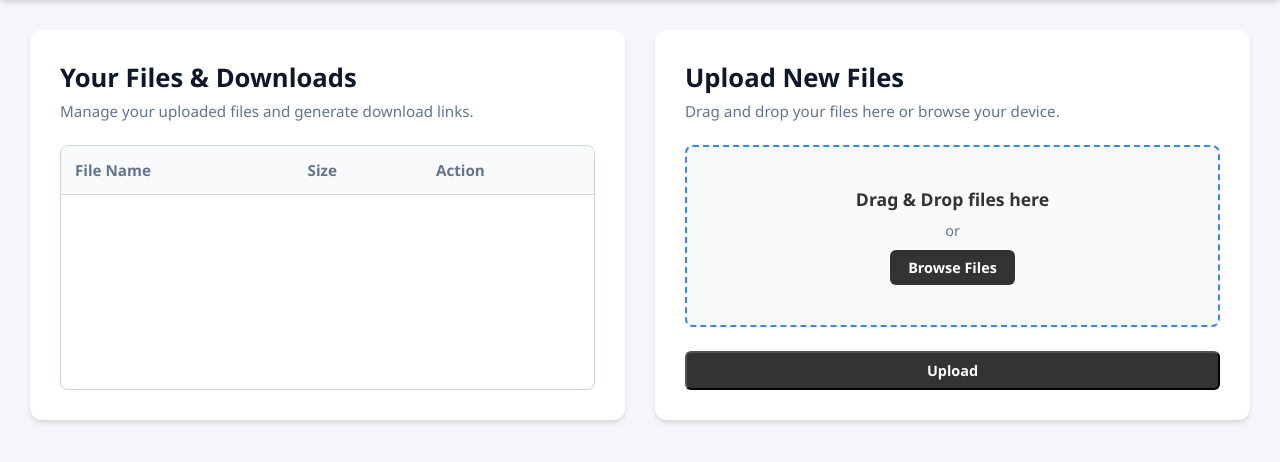
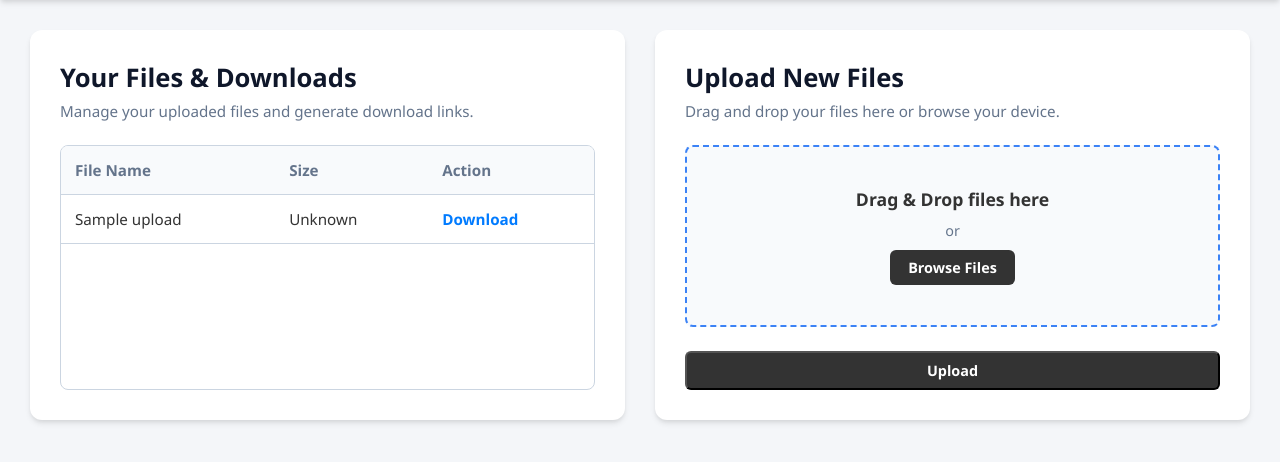
Before and after one commit to Conder65/CyberSecurity, a PHP site: page /dashboard.php in a window 1280 px wide. Shown: the part 61-523 px from the top of the page. Run offline with PHP 8.4, Linux system fonts and the light colour scheme; the visitor is signed in with stand-in values (Sample User, id 1); tables that the repository leaves empty or names only in its code hold one stand-in row (values such as "Sample post"); lists and menus that the app fills with data are empty.

Commit message:
fix query table name to 'upload' and safely render user files with XSS protection

```diff
--- a/dashboard.php
+++ b/dashboard.php
@@ -37,6 +37,11 @@ $user_data = $stmt->fetch(PDO::FETCH_ASSOC);
         </header>
 
         <main class="workspace">
+            <?php
+           $file_stmt = $pdo->prepare("SELECT Upload_ID, Title FROM upload WHERE User_ID = :user_id ORDER BY Created_at DESC");
+$file_stmt->execute(['user_id' => $_SESSION['user_id']]);
+$user_files = $file_stmt->fetchAll(PDO::FETCH_ASSOC);
+?>
 
             <section class="panel download-panel">
                 <h2>Your Files & Downloads</h2>
@@ -52,6 +57,27 @@ $user_data = $stmt->fetch(PDO::FETCH_ASSOC);
                             </tr>
                         </thead>
                         <tbody>
+                            <?php if (empty($user_files)): ?>
+                            <tr>
+                                <td colspan="3" style="text-align: center; color: #888;">No files uploaded yet.</td>
+                            </tr>
+                            <?php else: ?>
+                            <?php foreach ($user_files as $file): ?>
+                            <?php
+                        $filePath = dirname(__DIR__) . '/public/uploads/' . $file['Title'];
+                        $fileSize = file_exists($filePath) ? round(filesize($filePath) / 1024, 2) . ' KB' : 'Unknown';
+                        ?>
+                            <tr>
+                                <td><?php echo htmlspecialchars($file['Title']); ?></td>
+                                <td><?php echo $fileSize; ?></td>
+                                <td>
+                                    <a href="app/controllers/downloadController.php?id=<?php echo $file['Upload_ID']; ?>"
+                                        class="download-btn-link"
+                                        style="color: #007bff; text-decoration: none; font-weight: bold;">Download</a>
+                                </td>
+                            </tr>
+                            <?php endforeach; ?>
+                            <?php endif; ?>
                         </tbody>
                     </table>
                 </div>
```
